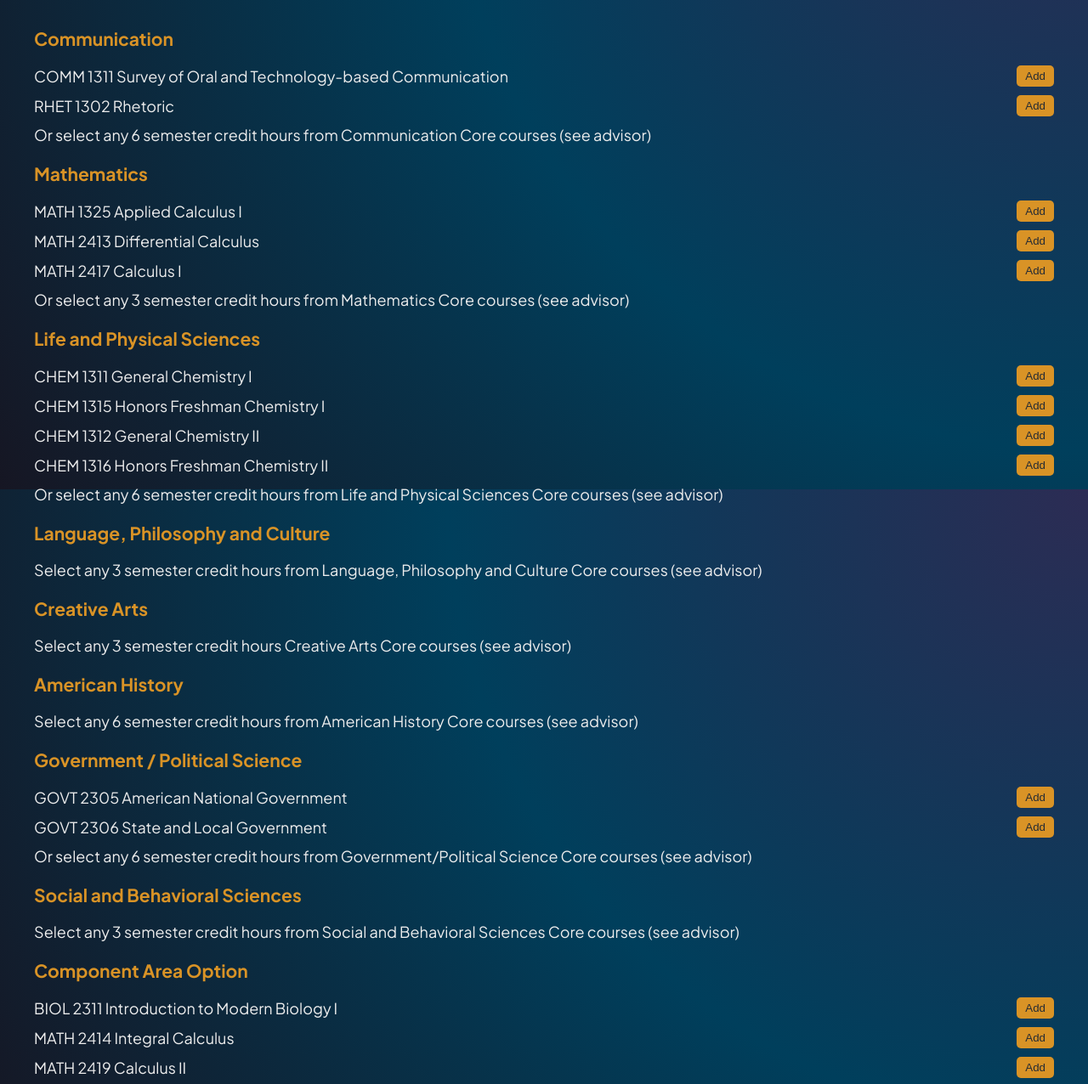
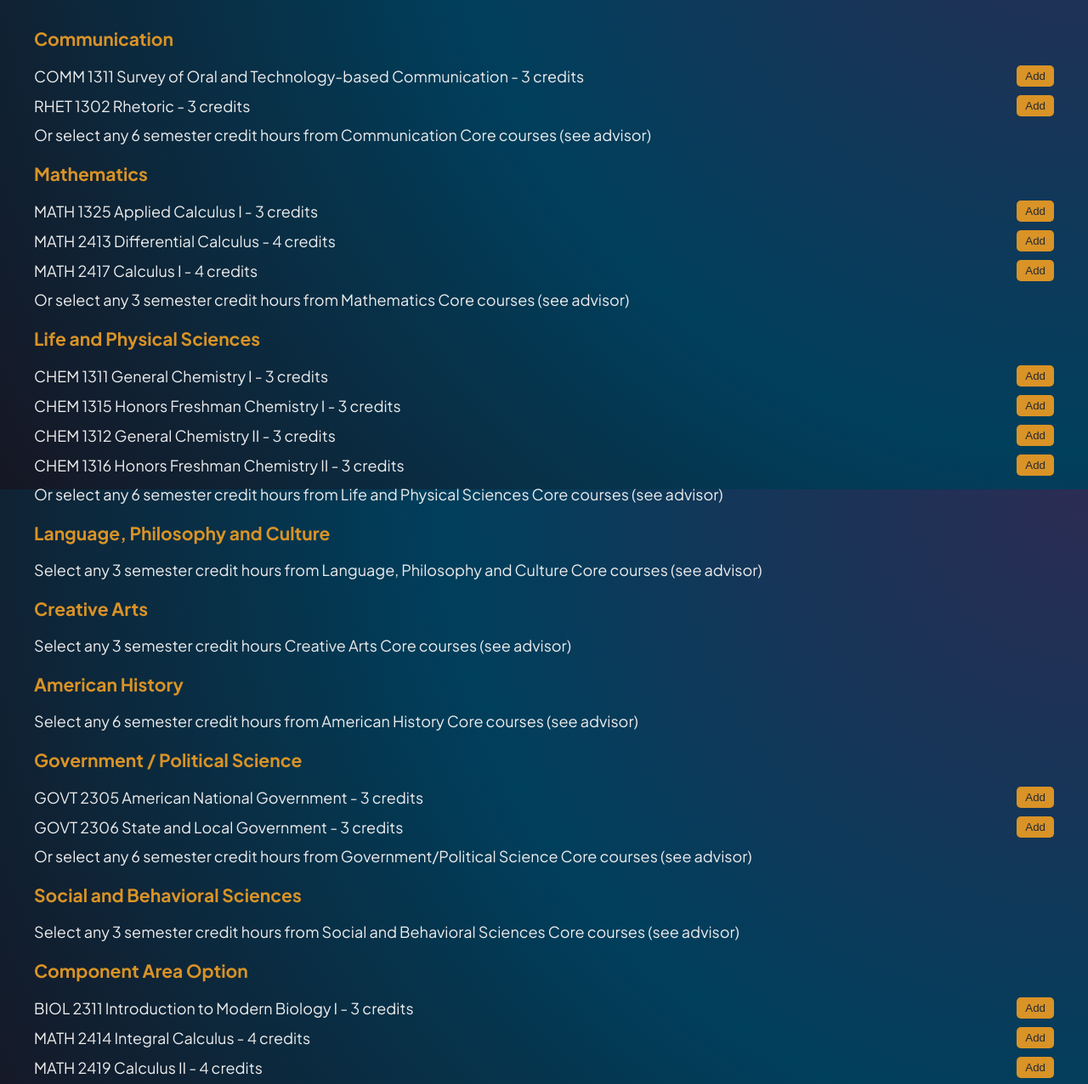
Before and after one commit to FaarisK/UTD-Planner, a plain HTML site: page addclasses.html in a window 1280 px wide. Shown: the part 224-1500 px from the top of the page at 85% size. Drawn offline with Linux system fonts and the light colour scheme; sample sign-in values are in the browser's storage; files whose address does not match are found by name.

Commit message:
Update addclasses.html

```diff
--- a/addclasses.html
+++ b/addclasses.html
@@ -82,8 +82,8 @@
             <div class="class-category">
                 <h3>Communication</h3>
                 <ul>
-                    <li>COMM 1311 Survey of Oral and Technology-based Communication <button onclick="addClass('COMM 1311 Survey of Oral and Technology-based Communication')">Add</button></li>
-                    <li>RHET 1302 Rhetoric <button onclick="addClass('RHET 1302 Rhetoric')">Add</button></li>
+                    <li>COMM 1311 Survey of Oral and Technology-based Communication - 3 credits <button onclick="addClass('COMM 1311 Survey of Oral and Technology-based Communication - 3 credits')">Add</button></li>
+                    <li>RHET 1302 Rhetoric - 3 credits <button onclick="addClass('RHET 1302 Rhetoric - 3 credits')">Add</button></li>
                     <li>Or select any 6 semester credit hours from Communication Core courses (see advisor)</li>
                 </ul>
             </div>
@@ -91,9 +91,9 @@
             <div class="class-category">
                 <h3>Mathematics</h3>
                 <ul>
-                    <li>MATH 1325 Applied Calculus I <button onclick="addClass('MATH 1325 Applied Calculus I')">Add</button></li>
-                    <li>MATH 2413 Differential Calculus <button onclick="addClass('MATH 2413 Differential Calculus')">Add</button></li>
-                    <li>MATH 2417 Calculus I <button onclick="addClass('MATH 2417 Calculus I')">Add</button></li>
+                    <li>MATH 1325 Applied Calculus I - 3 credits <button onclick="addClass('MATH 1325 Applied Calculus I - 3 credits')">Add</button></li>
+                    <li>MATH 2413 Differential Calculus - 4 credits <button onclick="addClass('MATH 2413 Differential Calculus - 4 credits')">Add</button></li>
+                    <li>MATH 2417 Calculus I - 4 credits <button onclick="addClass('MATH 2417 Calculus I - 4 credits')">Add</button></li>
                     <li>Or select any 3 semester credit hours from Mathematics Core courses (see advisor)</li>
                 </ul>
             </div>
@@ -101,10 +101,10 @@
             <div class="class-category">
                 <h3>Life and Physical Sciences</h3>
                 <ul>
-                    <li>CHEM 1311 General Chemistry I <button onclick="addClass('CHEM 1311 General Chemistry I')">Add</button></li>
-                    <li>CHEM 1315 Honors Freshman Chemistry I <button onclick="addClass('CHEM 1315 Honors Freshman Chemistry I')">Add</button></li>
-                    <li>CHEM 1312 General Chemistry II <button onclick="addClass('CHEM 1312 General Chemistry II')">Add</button></li>
-                    <li>CHEM 1316 Honors Freshman Chemistry II <button onclick="addClass('CHEM 1316 Honors Freshman Chemistry II')">Add</button></li>
+                    <li>CHEM 1311 General Chemistry I - 3 credits <button onclick="addClass('CHEM 1311 General Chemistry I - 3 credits')">Add</button></li>
+                    <li>CHEM 1315 Honors Freshman Chemistry I - 3 credits <button onclick="addClass('CHEM 1315 Honors Freshman Chemistry I - 3 credits')">Add</button></li>
+                    <li>CHEM 1312 General Chemistry II - 3 credits <button onclick="addClass('CHEM 1312 General Chemistry II - 3 credits')">Add</button></li>
+                    <li>CHEM 1316 Honors Freshman Chemistry II - 3 credits <button onclick="addClass('CHEM 1316 Honors Freshman Chemistry II - 3 credits')">Add</button></li>
                     <li>Or select any 6 semester credit hours from Life and Physical Sciences Core courses (see advisor)</li>
                 </ul>
             </div>
@@ -133,8 +133,8 @@
             <div class="class-category">
                 <h3>Government / Political Science</h3>
                 <ul>
-                    <li>GOVT 2305 American National Government <button onclick="addClass('GOVT 2305 American National Government')">Add</button></li>
-                    <li>GOVT 2306 State and Local Government <button onclick="addClass('GOVT 2306 State and Local Government')">Add</button></li>
+                    <li>GOVT 2305 American National Government - 3 credits <button onclick="addClass('GOVT 2305 American National Government - 3 credits')">Add</button></li>
+                    <li>GOVT 2306 State and Local Government - 3 credits <button onclick="addClass('GOVT 2306 State and Local Government - 3 credits')">Add</button></li>
                     <li>Or select any 6 semester credit hours from Government/Political Science Core courses (see advisor)</li>
                 </ul>
             </div>
@@ -149,10 +149,10 @@
             <div class="class-category">
                 <h3>Component Area Option</h3>
                 <ul>
-                    <li>BIOL 2311 Introduction to Modern Biology I <button onclick="addClass('BIOL 2311 Introduction to Modern Biology I')">Add</button></li>
-                    <li>MATH 2414 Integral Calculus <button onclick="addClass('MATH 2414 Integral Calculus')">Add</button></li>
-                    <li>MATH 2419 Calculus II <button onclick="addClass('MATH 2419 Calculus II')">Add</button></li>
-                    <li>STAT 2332 Introductory Statistics for Life Sciences <button onclick="addClass('STAT 2332 Introductory Statistics for Life Sciences')">Add</button></li>
+                    <li>BIOL 2311 Introduction to Modern Biology I - 3 credits <button onclick="addClass('BIOL 2311 Introduction to Modern Biology I - 3 credits')">Add</button></li>
+                    <li>MATH 2414 Integral Calculus - 4 credits <button onclick="addClass('MATH 2414 Integral Calculus - 4 credits')">Add</button></li>
+                    <li>MATH 2419 Calculus II - 4 credits <button onclick="addClass('MATH 2419 Calculus II - 4 credits')">Add</button></li>
+                    <li>STAT 2332 Introductory Statistics for Life Sciences - 3 credits <button onclick="addClass('STAT 2332 Introductory Statistics for Life Sciences - 3 credits')">Add</button></li>
                     <li>Or select any 6 semester credit hours from Component Area Option Core courses (see advisor)</li>
                 </ul>
             </div>
```
